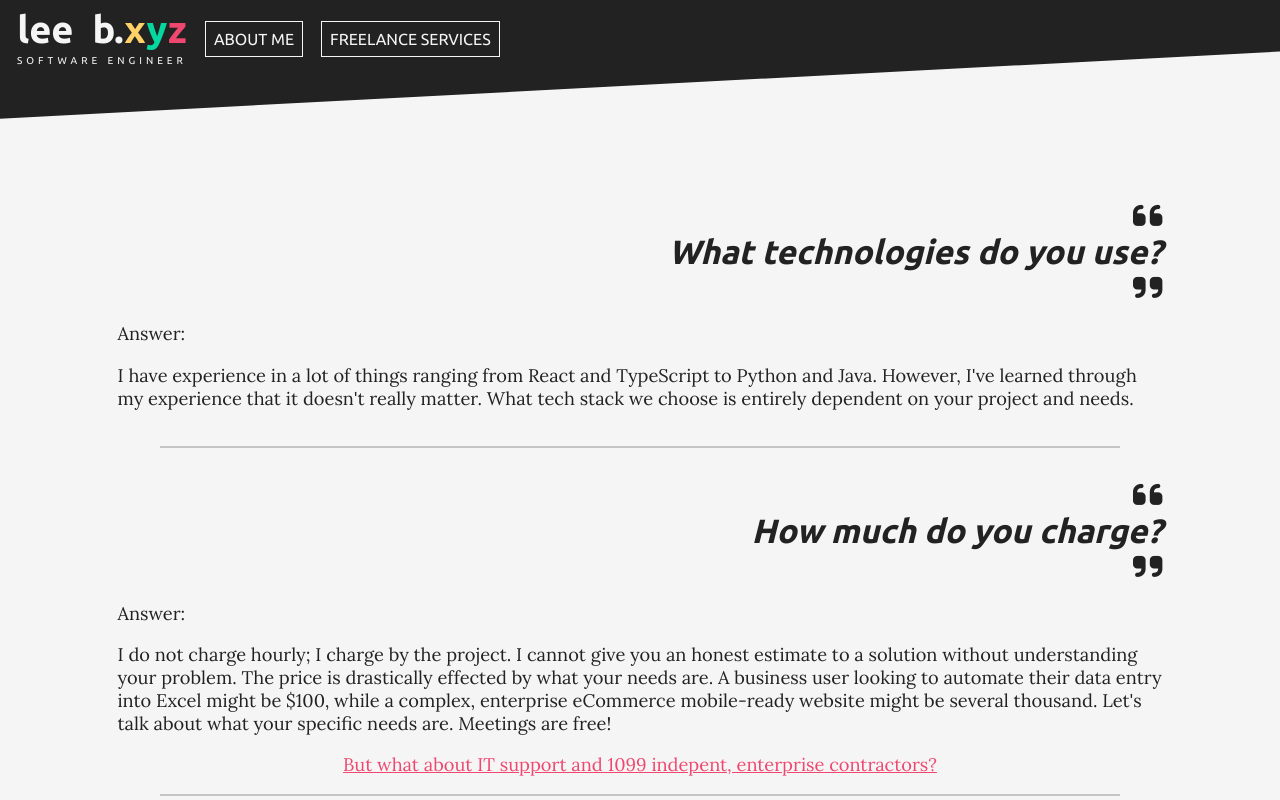
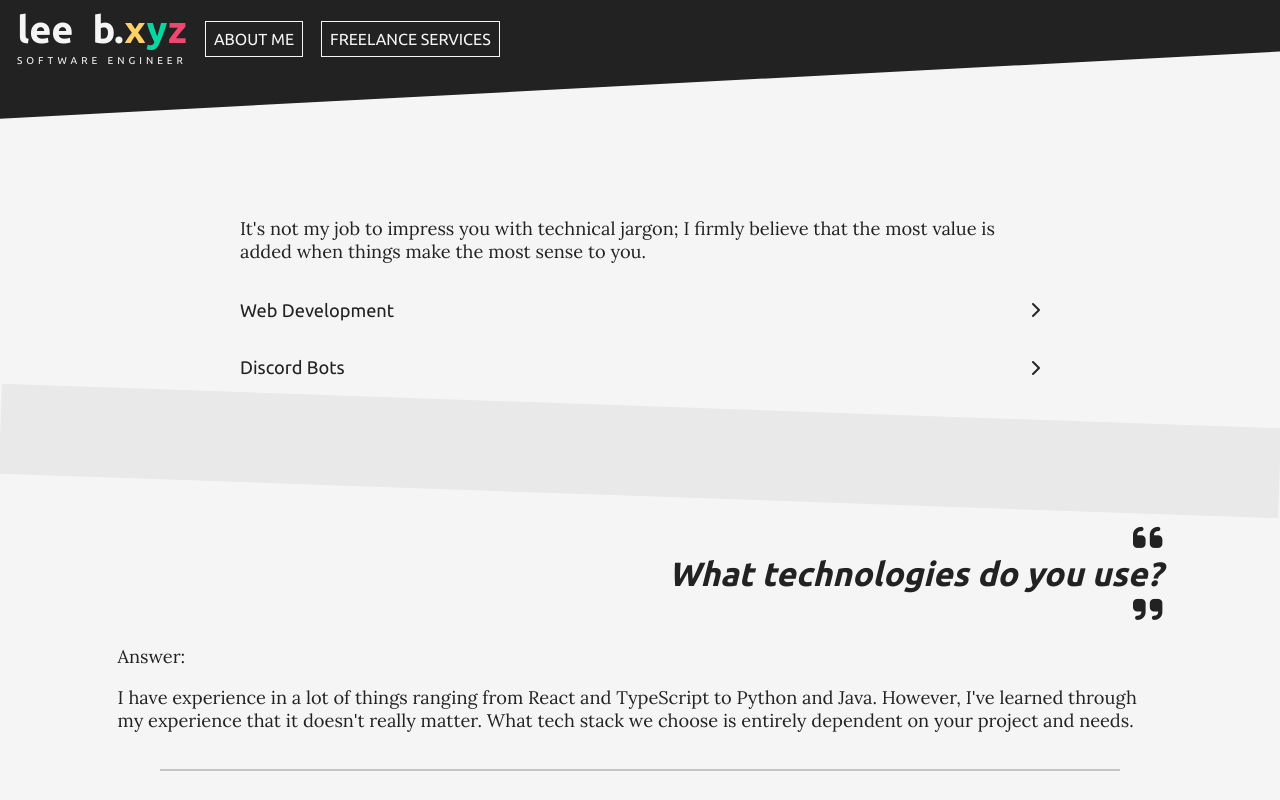
Before and after one commit to bananabrann/leeb.xyz, a React (Create React App) app: page /freelance in a window 1280 px wide. Shown: the top 800 px of the page. Built offline with nearby package versions, Linux system fonts and the light colour scheme.

Commit message:
Add service items

```diff
--- a/src/App.scss
+++ b/src/App.scss
@@ -9,7 +9,7 @@ body {
     -webkit-font-smoothing: antialiased;
     -moz-osx-font-smoothing: grayscale;
     background-color: $wht;
-    overflow: hidden;
+    overflow-x: hidden;
 }
 
 code {
--- a/src/Components/Freelance/FaqItem/FaqItem.scss
+++ b/src/Components/Freelance/FaqItem/FaqItem.scss
@@ -4,7 +4,7 @@
 .FaqItem {
     .question-container {
         @include flex(column, center, flex-end);
-        font-size: calc( 2vw + 8px);
+        @include standard-dynamic-text-heading-sizing();
         font-weight: 700;
         font-style: italic;
     }
--- a/src/Components/Freelance/Freelance.scss
+++ b/src/Components/Freelance/Freelance.scss
@@ -1,3 +1,8 @@
+@import "../../styles/colors";
+@import "../../styles/mixins";
+
+$tilt-degree: 2deg;
+
 .Freelance {
     display: flex;
     flex-direction: column;
@@ -6,10 +11,30 @@
     .content {
         width: 80vw;
         max-width: 800px;
+
+        p {
+            @include standard-dynamic-text-sizing();
+        }
     }
 
     .wide-content {
         width: 90vw;
         max-width: 1045px;
     }
+
+    .faq-banner {
+        @include flex(row);
+        @include standard-dynamic-text-heading-sizing();
+        font-weight: 700;
+        background-color: $gry;
+        width: 100vw;
+        height: 90px;
+        margin: 10px auto 25px;
+
+        transform: rotate($tilt-degree);
+
+        * {
+            transform: rotate(-$tilt-degree);
+        }
+    }
 }
--- a/src/Components/Freelance/Freelance.tsx
+++ b/src/Components/Freelance/Freelance.tsx
@@ -1,17 +1,48 @@
-import React from "react";
+import React, { useState } from "react";
 import FaqItem from "./FaqItem/FaqItem";
 import Footer from "../Footer/Footer";
 import Header from "../Header/Header";
+import ServiceItem from "./ServiceItem/ServiceItem";
 import "./Freelance.scss";
+
+interface IService {
+    title: string;
+    body: string;
+}
 
 const Freelance: React.FC<any> = () => {
     return (
         <div className="Freelance page">
             <Header />
 
-            <div className="content"></div>
+            <div className="content">
+                <p>
+                    It's not my job to impress you with technical jargon; I
+                    firmly believe that the most value is added when things make
+                    the most sense to you.
+                </p>
+            </div>
+
+            <div className="services content">
+                <div className="selection-area">
+                    <ServiceItem content="Web Development" />
+                    <ServiceItem content="Discord Bots" />
+
+                </div>
+
+                <div className="descriptor">
+
+                </div>
+
+            </div>
+
+            <div className="faq-banner">
+                {/* <i className="fas fa-comment-dots"></i> */}
+                {/* <span>Common Questions</span> */}
+            </div>
 
             <div className="wide-content content-wrap">
+
                 <FaqItem
                     question="What technologies do you use?"
                     answer="I have experience in a lot of things ranging from React and TypeScript to Python and Java. However, I've learned through my experience that it doesn't really matter. What tech stack we choose is entirely dependent on your project and needs."
--- /dev/null
+++ b/src/Components/Freelance/ServiceItem/ServiceItem.scss
@@ -0,0 +1,18 @@
+@import "../../../styles/mixins";
+@import "../../../styles/colors";
+
+.ServiceItem {
+    @include flex(row);
+    justify-content: space-between;
+    flex-wrap: wrap;
+    border-radius: 10px;
+
+    p {
+       font-family: "Ubuntu", "sans serif";
+        @include standard-dynamic-text-sizing();
+    }
+
+    i {
+        // color: $gry;
+    }
+}
--- /dev/null
+++ b/src/Components/Freelance/ServiceItem/ServiceItem.tsx
@@ -0,0 +1,19 @@
+import React from "react";
+import "./ServiceItem.scss";
+
+interface IServiceItemProps {
+    content: string;
+    hoverColor: string;
+}
+
+const ServiceItem: React.FC<any> = (props: IServiceItemProps) => {
+
+    return(
+        <div className="ServiceItem">
+            <p>{props.content}</p>
+            <i className="fas fa-chevron-right"></i>
+        </div>
+    )
+}
+
+export default ServiceItem;
--- a/src/styles/_mixins.scss
+++ b/src/styles/_mixins.scss
@@ -12,6 +12,10 @@
     font-size: calc(16px + 0.175vw);
 }
 
+@mixin standard-dynamic-text-heading-sizing() {
+    font-size: calc( 2vw + 8px);
+}
+
 @mixin standard-transitions() {
     transition-duration: 225ms;
     transition-delay: 0;
```
